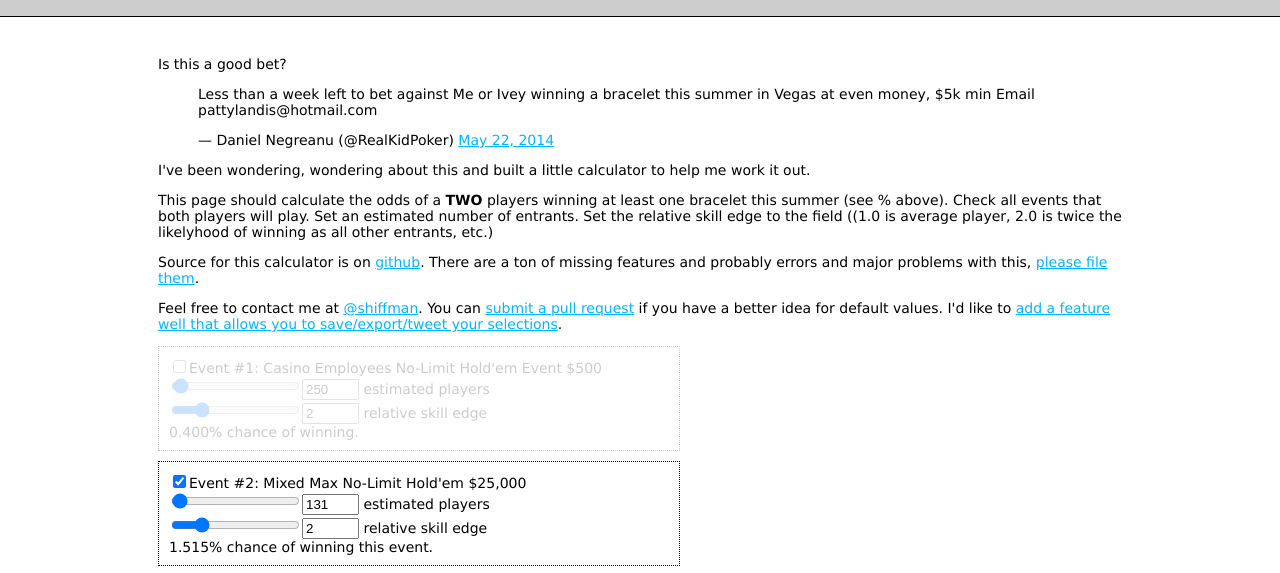
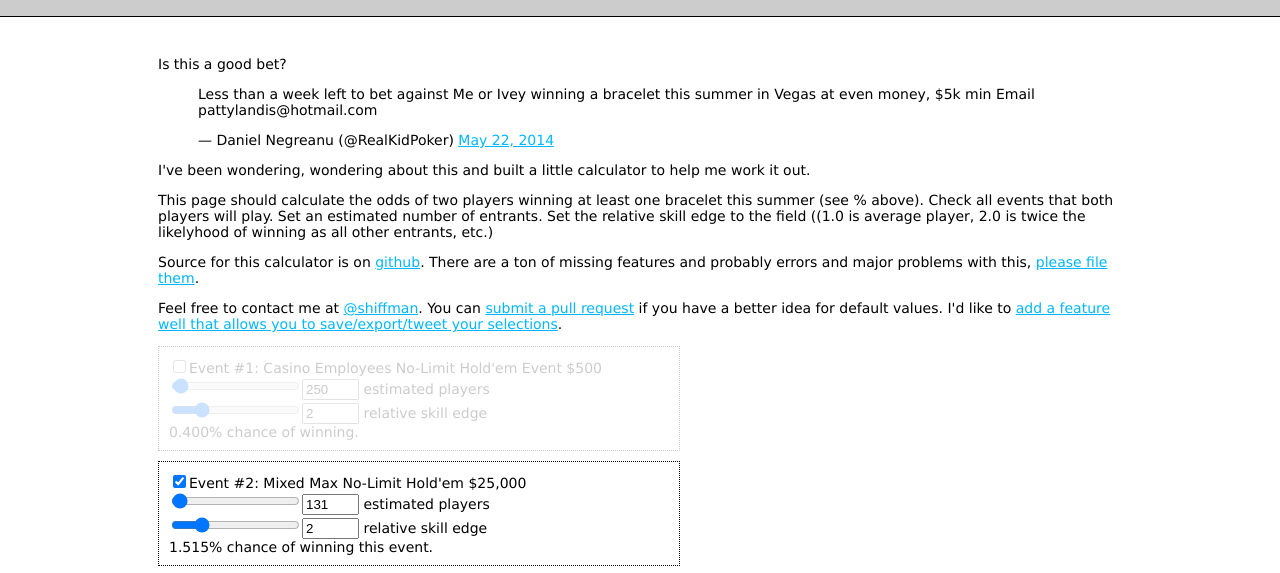
Before and after one commit to shiffman/wsop, a plain HTML site: page index.html in a window 1280 px wide. Shown: the part 164-737 px from the top of the page. Drawn offline with Linux system fonts and the light colour scheme.

Commit message:
language

```diff
--- a/index.html
+++ b/index.html
@@ -21,7 +21,7 @@
 
   <p>I've been wondering, wondering about this and built a little calculator to help me work it out.</p>
 
-  <p>This page should calculate the odds of a <strong>TWO</strong> players winning at least one bracelet this summer (see % above).  Check all events that both players will play.  Set an estimated number of entrants.  Set the relative skill edge to the field ((1.0 is average player, 2.0 is twice the likelyhood of winning as all other entrants, etc.)</p>
+  <p>This page should calculate the odds of two players winning at least one bracelet this summer (see % above).  Check all events that both players will play.  Set an estimated number of entrants.  Set the relative skill edge to the field ((1.0 is average player, 2.0 is twice the likelyhood of winning as all other entrants, etc.)</p>
 
   <p>
   Source for this calculator is on <a href="https://github.com/shiffman/wsop">github</a>.  There are a ton of missing features and probably errors and major problems with this, <a href="https://github.com/shiffman/wsop/issues">please file them</a>.
```
